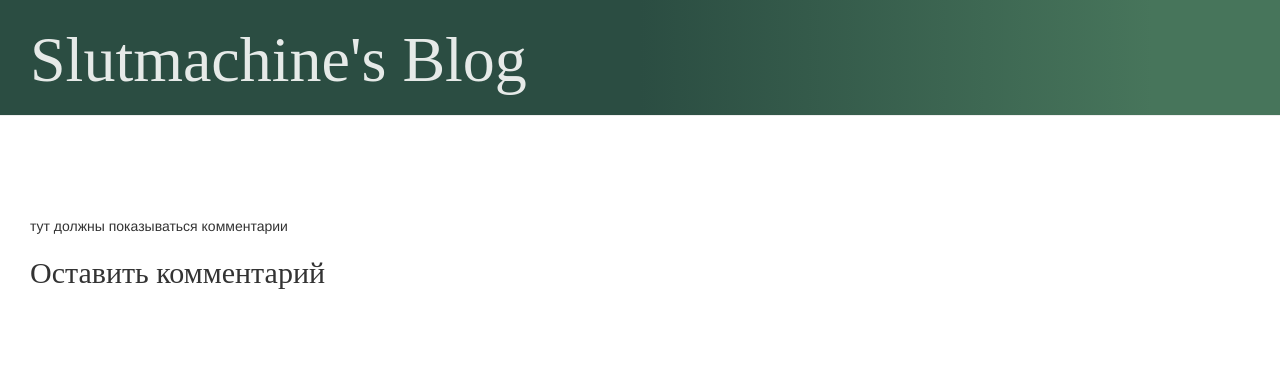
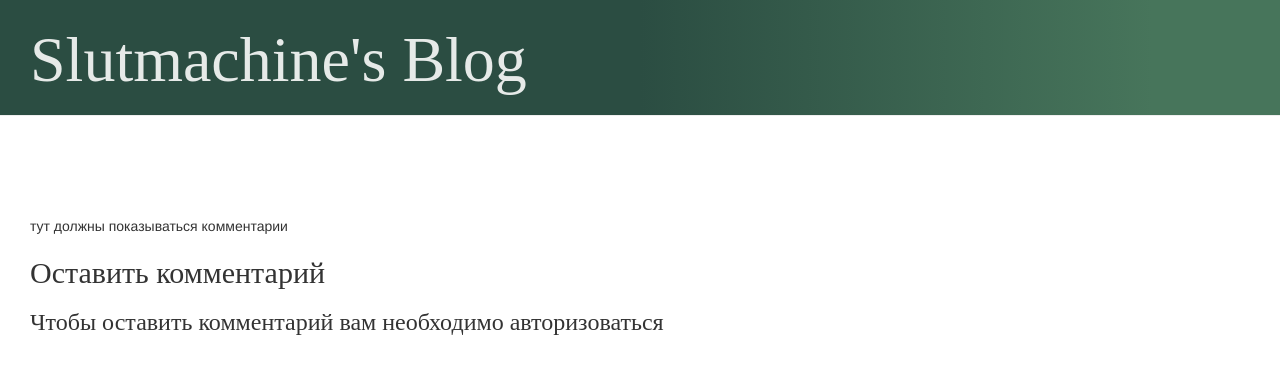
Before and after one commit to Neeetmaker/Blog-practice, a Django app: template blog/templates/blog/post_detail.html in a window 1280 px wide. Shown: the top 374 px of the page. Run offline with Django 3.2, Linux system fonts and the light colour scheme; the template is opened without the code that fills it, so the values that code supplies are empty; some libraries are stand-ins or nearby versions; some web fonts are replaced.

Commit message:
Комментарии к блогу

```diff
--- a/blog/templates/blog/post_detail.html
+++ b/blog/templates/blog/post_detail.html
@@ -33,6 +33,8 @@
             <button type="submit" class="save btn btn-default">Отправить</button>
         </form>
     </div>
+    {% else %}
+    <div><h3>Чтобы оставить комментарий вам необходимо авторизоваться</h3></div>
 {% endif %}
 
 {% endblock %}
```
